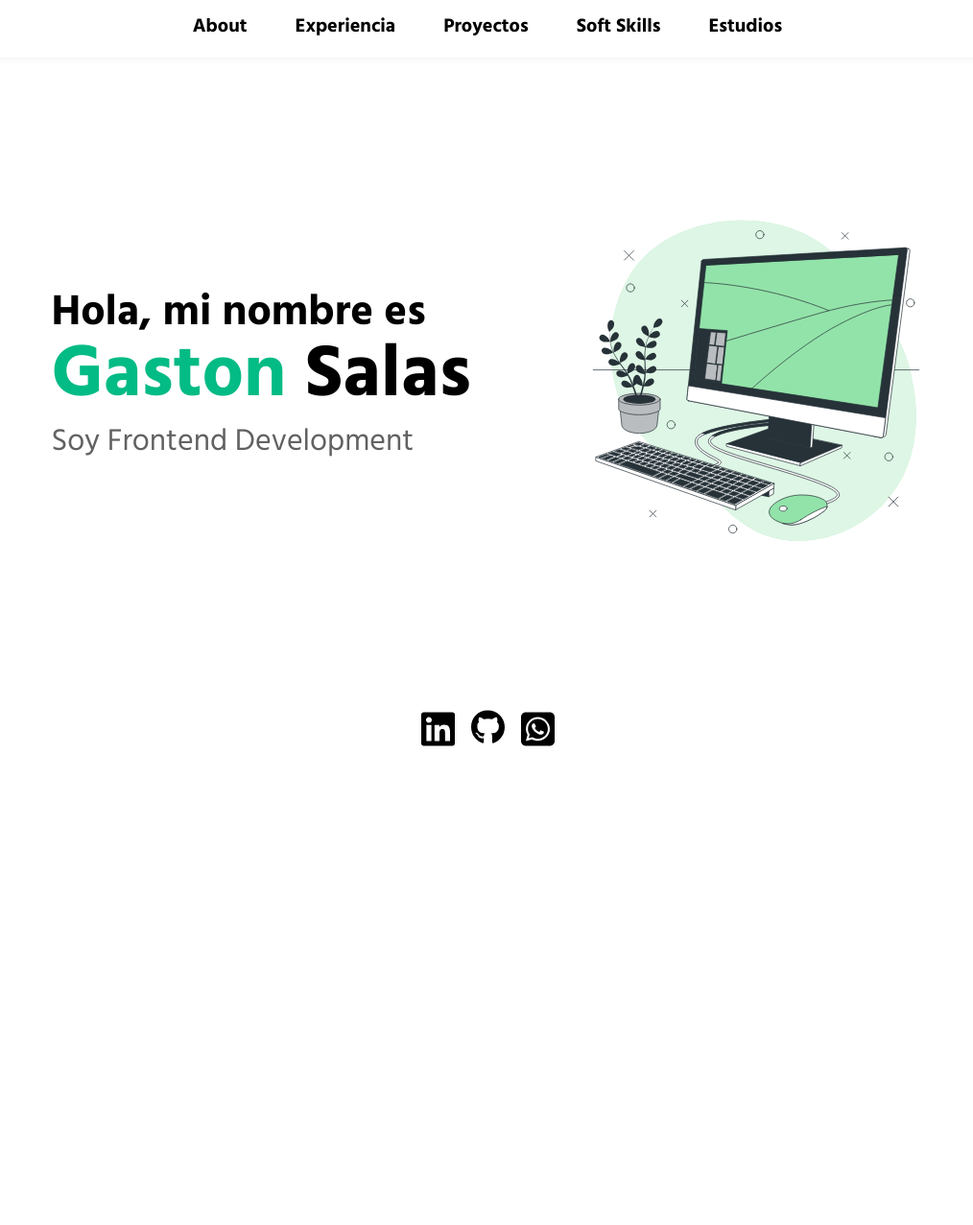
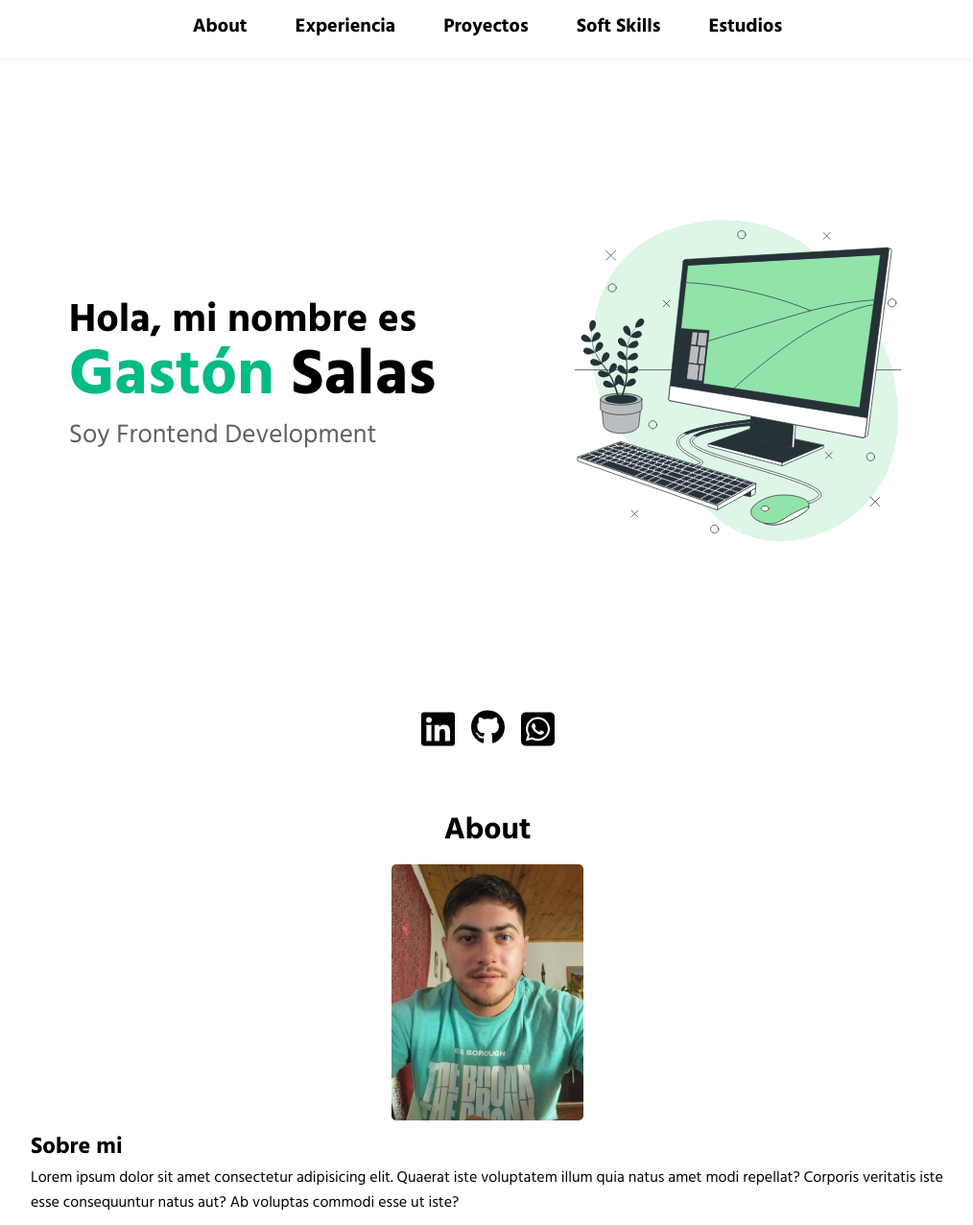
Before and after one commit to Gaston095/Portfolio, a React (Vite) app in the folder portfolio-gaston/: page / in a window 1280 px wide. Shown: the whole page at 96% size, without its empty margins (132-1146 px from the left). Before the commit the page ends 800 px from the top, so only its background shows below. Built offline with nearby package versions, Linux system fonts and the light colour scheme.

Commit message:
Se agrega seccion About

```diff
--- a/portfolio-gaston/src/App.jsx
+++ b/portfolio-gaston/src/App.jsx
@@ -1,11 +1,13 @@
 import './App.css'
 import Navbar from './Components/Navbar/Navbar.jsx'
+import Home from './Components/Home/Home.jsx'
 import About from './Components/About/About.jsx'
 
 function App() {
   return (
     <>
       <Navbar />
+      <Home />
       <About />
     </>
   )
--- a/portfolio-gaston/src/Components/About/About.jsx
+++ b/portfolio-gaston/src/Components/About/About.jsx
@@ -1,28 +1,21 @@
-import styles from "./About.module.css";
-import svgPc from "../../assets/svgAboutPc.svg";
-import SocialNetworks from "../SocialNetworks/SocialNetworks";
+import styles from './About.module.css'
+import imgPerfil from '../../assets/imgAbout/imgPerfilGaston.jpeg'
 
 export default function About() {
     return (
         <>
+            <h1 className={styles.nameSection}>About</h1>
             <div className={styles.container}>
-        <div className={styles.containerTxt}>
-          <label className={styles.labelGreeting}>Hola, mi nombre es</label>
-          <h1 className={styles.titleName}>
-            <label className={styles.titleNameLabel}>Gaston</label> Salas
-          </h1>
-          <label className={styles.titleProfession}>
-            Soy Frontend Development
-          </label>
+                <div>
+                    <img className={styles.imgPerfil} src={imgPerfil} alt='imagen de perfil'/>
                 </div>
-
-        <div>
-          <img className={styles.imgAbout} src={svgPc} />
+                <div className={styles.infoContainer}>
+                    <h2>Sobre mi</h2>
+                    <p>Lorem ipsum dolor sit amet consectetur adipisicing elit.
+                       Quaerat iste voluptatem illum quia natus amet modi repellat?
+                       Corporis veritatis iste esse consequuntur natus aut? Ab voluptas commodi esse ut iste?</p>
                 </div>
             </div>
-      <div className={styles.socialContainer}>
-        <SocialNetworks />
-      </div>
         </>
-  );
+    )
 }
--- a/portfolio-gaston/src/Components/About/About.module.css
+++ b/portfolio-gaston/src/Components/About/About.module.css
@@ -1,75 +1,21 @@
+.nameSection{
+    text-align: center;
+    margin-top: 40px;
+}
+
 .container {
-    max-width: 90%;
-    margin: 0 auto;
-    height: calc(100vh - 120px);
     display: flex;
     flex-direction: column;
-    justify-content: space-evenly;
     align-items: center;
+    padding: 10px;
 }
 
-.containerTxt {
-    display: flex;
-    flex-direction: column;
+.imgPerfil {
+    width: 200px;
+    border-radius: 5px;
 }
 
-.labelGreeting {
-    font-weight: bold;
-    font-style: normal;
-    line-height: 1;
-    margin-bottom: 5px;
-    font-size: 2.2rem;
+.infoContainer {
+    max-width: calc(90vw - 200px);
+    margin: 0 auto;
 }
-
-.titleName {
-    font-weight: bold;
-    line-height: 1;
-    margin-bottom: 5px;
-    font-size: 3.4rem;
-}
-
-.titleNameLabel {
-    color: #03bb85;
-}
-
-.titleProfession {
-    color: #616161;
-    margin-bottom: 10px;
-    font-size: 1.7rem;
-    line-height: 1.5;
-}
-
-.imgAbout {
-    width: 250px;
-    height:250px;
-}
-
-.socialContainer {
-    height: 60px;
-    display: flex;
-    justify-content: center;
-}
-
-@media (width >= 1000px) {
-    .container {
-        flex-direction: row;
-
-    }
-
-    .labelGreeting {
-        font-size: 2.8rem;
-    }
-
-    .titleName {
-        font-size: 4.8rem;
-    }
-
-    .titleProfession {
-        font-size: 2rem;
-    }
-
-    .imgAbout {
-        width: 350px;
-        height:350px;
-    }
-}
--- /dev/null
+++ b/portfolio-gaston/src/Components/Home/Home.jsx
@@ -0,0 +1,29 @@
+import styles from "./Home.module.css";
+import svgPc from "../../assets/svgAboutPc.svg";
+import SocialNetworks from "../SocialNetworks/SocialNetworks";
+
+
+export default function Home() {
+  return (
+    <>
+      <div className={styles.container}>
+        <div className={styles.containerTxt}>
+          <label className={styles.labelGreeting}>Hola, mi nombre es</label>
+          <h1 className={styles.titleName}>
+            <label className={styles.titleNameLabel}>Gastón</label> Salas
+          </h1>
+          <label className={styles.titleProfession}>
+            Soy Frontend Development
+          </label>
+        </div>
+
+        <div>
+          <img className={styles.imgAbout} src={svgPc} />
+        </div>
+      </div>
+      <div className={styles.socialContainer}>
+        <SocialNetworks />
+      </div>
+    </>
+  );
+}
--- /dev/null
+++ b/portfolio-gaston/src/Components/Home/Home.module.css
@@ -0,0 +1,63 @@
+.container {
+    max-width: 90%;
+    margin: 0 auto;
+    height: calc(100vh - 120px);
+    display: flex;
+    flex-direction: column;
+    justify-content: space-evenly;
+    align-items: center;
+}
+
+.containerTxt {
+    display: flex;
+    flex-direction: column;
+}
+
+.labelGreeting {
+    font-weight: bold;
+    font-style: normal;
+    line-height: 1;
+    margin-bottom: 5px;
+    font-size: clamp(2.2rem, 2vw + 1rem , 2.8rem);
+}
+
+.titleName {
+    font-weight: bold;
+    line-height: 1;
+    margin-bottom: 5px;
+    font-size: clamp(3.4rem, 4vw + 1rem , 4.8rem);
+}
+
+.titleNameLabel {
+    color: #03bb85;
+}
+
+.titleProfession {
+    color: #616161;
+    margin-bottom: 10px;
+    font-size: 1.7rem;
+    line-height: clamp(1.5, 2vw + 1 rem, 2rem);
+}
+
+.imgAbout {
+    width: 250px;
+    height:250px;
+}
+
+.socialContainer {
+    height: 60px;
+    display: flex;
+    justify-content: center;
+}
+
+@media (width >= 1000px) {
+    .container {
+        flex-direction: row;
+
+    }
+
+    .imgAbout {
+        width: 350px;
+        height:350px;
+    }
+}
--- a/portfolio-gaston/src/Components/SocialNetworks/SocialNetworks.jsx
+++ b/portfolio-gaston/src/Components/SocialNetworks/SocialNetworks.jsx
@@ -9,7 +9,7 @@ export default function SocialNetworks() {
     <>
       <ul className={styles.ul}>
         <li className={styles.li}>
-          <a href="https://www.linkedin.com/in/gastonsalas095/" target="_blank"><IconLinkedin /></a>
+          <a href="https://www.linkedin.com/in/gastonsalas095/" target="_blank"><IconLinkedin/></a>
         </li>
         <li className={styles.li}>
           <a href="https://github.com/Gaston095" target="_blank">
--- a/portfolio-gaston/src/Components/icons/IconLinkedin.jsx
+++ b/portfolio-gaston/src/Components/icons/IconLinkedin.jsx
@@ -1,5 +1,6 @@
+import styles from "./icon.module.css"
 export default function iconLinkedin() {
-    return (<svg xmlns="http://www.w3.org/2000/svg" viewBox="0 0 448 512">
+    return (<svg className={styles.colorIcon} xmlns="http://www.w3.org/2000/svg" viewBox="0 0 448 512">
     {/*<!--!Font Awesome Free 6.5.1 by @fontawesome - https://fontawesome.com License - https://fontawesome.com/license/free Copyright 2024 Fonticons, Inc.-->*/}
     <path d="M416 32H31.9C14.3 32 0 46.5 0 64.3v383.4C0 465.5 14.3 480 31.9 480H416c17.6 0 32-14.5 32-32.3V64.3c0-17.8-14.4-32.3-32-32.3zM135.4 416H69V202.2h66.5V416zm-33.2-243c-21.3 0-38.5-17.3-38.5-38.5S80.9 96 102.2 96c21.2 0 38.5 17.3 38.5 38.5 0 21.3-17.2 38.5-38.5 38.5zm282.1 243h-66.4V312c0-24.8-.5-56.7-34.5-56.7-34.6 0-39.9 27-39.9 54.9V416h-66.4V202.2h63.7v29.2h.9c8.9-16.8 30.6-34.5 62.9-34.5 67.2 0 79.7 44.3 79.7 101.9V416z" />
   </svg>)
--- a/portfolio-gaston/src/Components/icons/IconWhatsapp.jsx
+++ b/portfolio-gaston/src/Components/icons/IconWhatsapp.jsx
@@ -1,3 +1,5 @@
+import styles from "./icon.module.css"
+
 export default function IconWhatsapp() {
-    return (<svg xmlns="http://www.w3.org/2000/svg" viewBox="0 0 448 512">{/*<!--!Font Awesome Free 6.5.1 by @fontawesome - https://fontawesome.com License - https://fontawesome.com/license/free Copyright 2024 Fonticons, Inc.-->*/}<path d="M92.1 254.6c0 24.9 7 49.2 20.2 70.1l3.1 5-13.3 48.6L152 365.2l4.8 2.9c20.2 12 43.4 18.4 67.1 18.4h.1c72.6 0 133.3-59.1 133.3-131.8c0-35.2-15.2-68.3-40.1-93.2c-25-25-58-38.7-93.2-38.7c-72.7 0-131.8 59.1-131.9 131.8zM274.8 330c-12.6 1.9-22.4 .9-47.5-9.9c-36.8-15.9-61.8-51.5-66.9-58.7c-.4-.6-.7-.9-.8-1.1c-2-2.6-16.2-21.5-16.2-41c0-18.4 9-27.9 13.2-32.3c.3-.3 .5-.5 .7-.8c3.6-4 7.9-5 10.6-5c2.6 0 5.3 0 7.6 .1c.3 0 .5 0 .8 0c2.3 0 5.2 0 8.1 6.8c1.2 2.9 3 7.3 4.9 11.8c3.3 8 6.7 16.3 7.3 17.6c1 2 1.7 4.3 .3 6.9c-3.4 6.8-6.9 10.4-9.3 13c-3.1 3.2-4.5 4.7-2.3 8.6c15.3 26.3 30.6 35.4 53.9 47.1c4 2 6.3 1.7 8.6-1c2.3-2.6 9.9-11.6 12.5-15.5c2.6-4 5.3-3.3 8.9-2s23.1 10.9 27.1 12.9c.8 .4 1.5 .7 2.1 1c2.8 1.4 4.7 2.3 5.5 3.6c.9 1.9 .9 9.9-2.4 19.1c-3.3 9.3-19.1 17.7-26.7 18.8zM448 96c0-35.3-28.7-64-64-64H64C28.7 32 0 60.7 0 96V416c0 35.3 28.7 64 64 64H384c35.3 0 64-28.7 64-64V96zM148.1 393.9L64 416l22.5-82.2c-13.9-24-21.2-51.3-21.2-79.3C65.4 167.1 136.5 96 223.9 96c42.4 0 82.2 16.5 112.2 46.5c29.9 30 47.9 69.8 47.9 112.2c0 87.4-72.7 158.5-160.1 158.5c-26.6 0-52.7-6.7-75.8-19.3z"/></svg>)
+    return (<svg className={styles.colorIcon} xmlns="http://www.w3.org/2000/svg" viewBox="0 0 448 512">{/*<!--!Font Awesome Free 6.5.1 by @fontawesome - https://fontawesome.com License - https://fontawesome.com/license/free Copyright 2024 Fonticons, Inc.-->*/}<path d="M92.1 254.6c0 24.9 7 49.2 20.2 70.1l3.1 5-13.3 48.6L152 365.2l4.8 2.9c20.2 12 43.4 18.4 67.1 18.4h.1c72.6 0 133.3-59.1 133.3-131.8c0-35.2-15.2-68.3-40.1-93.2c-25-25-58-38.7-93.2-38.7c-72.7 0-131.8 59.1-131.9 131.8zM274.8 330c-12.6 1.9-22.4 .9-47.5-9.9c-36.8-15.9-61.8-51.5-66.9-58.7c-.4-.6-.7-.9-.8-1.1c-2-2.6-16.2-21.5-16.2-41c0-18.4 9-27.9 13.2-32.3c.3-.3 .5-.5 .7-.8c3.6-4 7.9-5 10.6-5c2.6 0 5.3 0 7.6 .1c.3 0 .5 0 .8 0c2.3 0 5.2 0 8.1 6.8c1.2 2.9 3 7.3 4.9 11.8c3.3 8 6.7 16.3 7.3 17.6c1 2 1.7 4.3 .3 6.9c-3.4 6.8-6.9 10.4-9.3 13c-3.1 3.2-4.5 4.7-2.3 8.6c15.3 26.3 30.6 35.4 53.9 47.1c4 2 6.3 1.7 8.6-1c2.3-2.6 9.9-11.6 12.5-15.5c2.6-4 5.3-3.3 8.9-2s23.1 10.9 27.1 12.9c.8 .4 1.5 .7 2.1 1c2.8 1.4 4.7 2.3 5.5 3.6c.9 1.9 .9 9.9-2.4 19.1c-3.3 9.3-19.1 17.7-26.7 18.8zM448 96c0-35.3-28.7-64-64-64H64C28.7 32 0 60.7 0 96V416c0 35.3 28.7 64 64 64H384c35.3 0 64-28.7 64-64V96zM148.1 393.9L64 416l22.5-82.2c-13.9-24-21.2-51.3-21.2-79.3C65.4 167.1 136.5 96 223.9 96c42.4 0 82.2 16.5 112.2 46.5c29.9 30 47.9 69.8 47.9 112.2c0 87.4-72.7 158.5-160.1 158.5c-26.6 0-52.7-6.7-75.8-19.3z"/></svg>)
 }
--- /dev/null
+++ b/portfolio-gaston/src/Components/icons/icon.module.css
@@ -0,0 +1,3 @@
+.colorIcon:hover {
+    fill: #03bb85;
+}
--- /dev/null
+++ b/portfolio-gaston/src/data.json
@@ -0,0 +1,6 @@
+[
+    {
+        "name" : "Gaston",
+        "lastname": "Salas"
+    }
+]
```
Also changed, not shown: portfolio-gaston/src/Components/icons/IconGithub.jsx (+2 -1 lines), portfolio-gaston/src/Components/SocialNetworks/SocialNetworks.module.css (line endings or trailing spaces), portfolio-gaston/src/assets/imgAbout/imgPerfilGaston.jpeg (added). Lines whose indentation alone changed are shown as unchanged.
